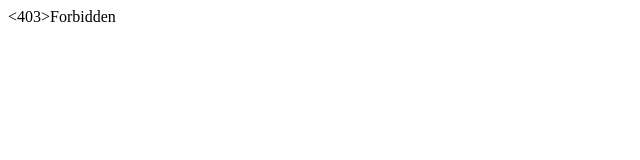
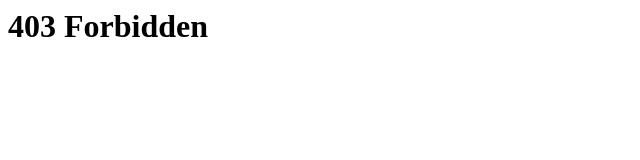
Before and after one commit to mnafisalmukhdi1/cdn, a plain HTML site: page index.html in a window 1280 px wide. Shown: the whole page, without its empty margins (0-640 px from the left). Drawn offline with Linux system fonts and the light colour scheme.

Commit message:
Update index.html

```diff
--- a/index.html
+++ b/index.html
@@ -1,5 +1,5 @@
 <html>
 <body>
-<403>Forbidden</403>
+<h1>403 Forbidden</h1>
 </body>
 </html>
```
